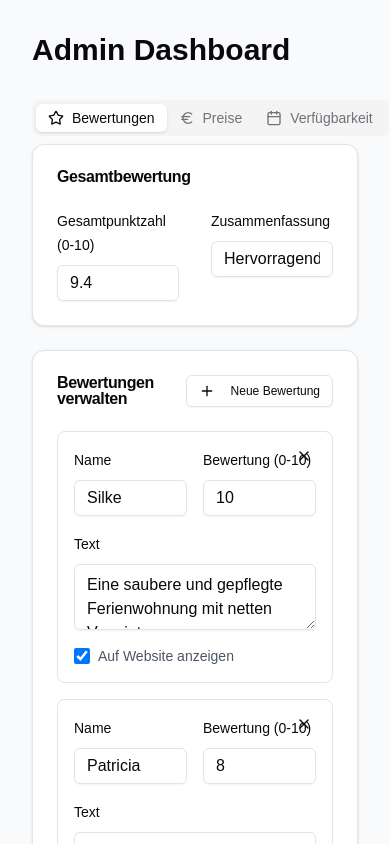
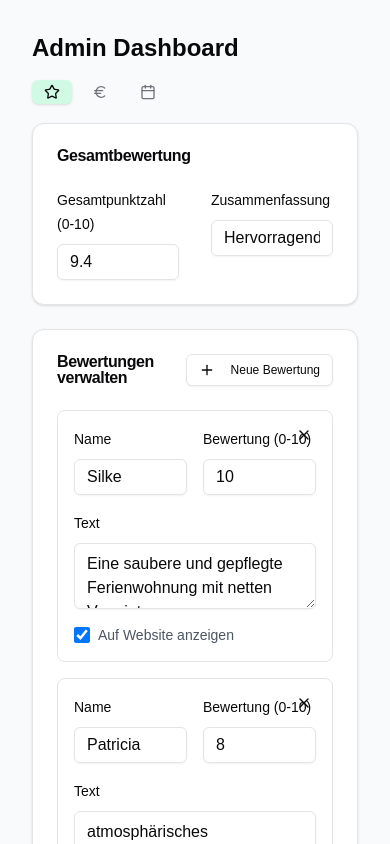
Before and after one commit to GaudiNicki/ferienwohnung-landliebe, a Next.js app: page /admin in a window 390 px wide. Shown: the top 844 px of the page. Built offline with nearby package versions, Linux system fonts and the light colour scheme.

Commit message:
make website responsive

```diff
--- a/src/components/Amenities.tsx
+++ b/src/components/Amenities.tsx
@@ -2,7 +2,7 @@ import { CookingPot, Check, Home, Tv } from 'lucide-react';
 
 export default function Amenities() {
     return (
-        <section id="amenities" className="py-20 px-4 bg-emerald-50">
+        <section id="amenities" className="p-8 lg:py-20 lg:px-8 bg-emerald-50">
             <div className="max-w-7xl mx-auto">
                 <div className="flex items-center justify-between mb-12">
                     <h2 className="text-3xl font-bold text-emerald-800">Ausstattung</h2>
--- a/src/components/Availability.tsx
+++ b/src/components/Availability.tsx
@@ -33,7 +33,7 @@ export default function Availability() {
     };
 
     return (
-        <section id="availability" className="py-20 px-4 bg-gray-50">
+        <section id="availability" className="p-8 lg:py-20 lg:px-8 bg-gray-50">
             <div className="max-w-7xl mx-auto">
                 <h2 className="text-3xl font-bold mb-8 text-emerald-800">Verfügbarkeit</h2>
                 <div>
--- a/src/components/Contact.tsx
+++ b/src/components/Contact.tsx
@@ -5,7 +5,7 @@ import { Card, CardHeader, CardContent } from '@/components/ui/card';
 
 export default function Contact() {
     return (
-        <section id="contact" className="py-20 px-4 bg-gray-50">
+        <section id="contact" className="p-8 lg:py-20 lg:px-8 bg-gray-50">
             <div className="max-w-7xl mx-auto">
                 <h2 className="text-3xl font-bold mb-12 text-emerald-800">Kontakt & Buchung</h2>
 
--- a/src/components/Footer.tsx
+++ b/src/components/Footer.tsx
@@ -9,7 +9,7 @@ export default function Footer() {
     const [currentYear] = useState(() => new Date().getFullYear());
 
     return (
-        <footer className="bg-emerald-900 text-white py-12 px-4">
+        <footer className="bg-emerald-900 text-white p-8 lg:py-12 lg:px-4">
             <div className="max-w-7xl mx-auto">
                 <div className="grid grid-cols-1 md:grid-cols-4 gap-8">
                     {/* Logo and Description */}
--- a/src/components/Gallery.tsx
+++ b/src/components/Gallery.tsx
@@ -165,7 +165,7 @@ export default function Gallery() {
                     <MainGalleryImage />
                 </div>
             ) : (
-                <section id="gallery" className="py-20 px-4 bg-gray-50">
+                <section id="gallery" className="p-8 lg:py-20 lg:px-8 bg-gray-50">
                     <div className="max-w-7xl mx-auto">
                         <h2 className="text-3xl font-bold mb-8 text-emerald-800">Bildergalerie</h2>
                         <div className="relative w-full">
--- a/src/components/LocationMap.tsx
+++ b/src/components/LocationMap.tsx
@@ -30,7 +30,7 @@ export default function LocationMap() {
     const [isOpen, setIsOpen] = useState(true);
 
     return (
-        <section id="location" className="py-20 px-4 bg-emerald-50">
+        <section id="location" className="p-8 lg:py-20 lg:px-8 bg-emerald-50">
             <div className="max-w-7xl mx-auto">
                 <h2 className="text-3xl font-bold mb-8 text-emerald-800">Lage</h2>
                 <div className="grid grid-cols-1 lg:grid-cols-3 gap-8 h-full">
--- a/src/components/Overview.tsx
+++ b/src/components/Overview.tsx
@@ -11,10 +11,10 @@ export default function Overview() {
     const visibleRatings = ratings.filter(rating => rating.visible);
 
     return (
-        <section id="overview" className="py-20 px-4 bg-emerald-50">
+        <section id="overview" className="p-8 lg:py-20 lg:px-8 bg-emerald-50">
             <div className="max-w-7xl mx-auto">
-                <div className="flex flex-col md:flex-row gap-12">
-                    <div className="w-full md:w-2/3">
+                <div className="flex flex-col lg:flex-row gap-12">
+                    <div className="w-full lg:w-2/3">
                         <h2 className="text-3xl font-bold mb-6 text-emerald-800">Ihre Ferienwohnung Landliebe</h2>
                         <div className="prose max-w-none text-gray-600">
                             <p className="text-lg mb-4">
@@ -58,7 +58,7 @@ export default function Overview() {
                     </div>
 
                     {/* Reviews Preview */}
-                    <div className="w-full md:w-1/3">
+                    <div className="w-full lg:w-1/3">
                         <div className="bg-white p-6 rounded-2xl shadow-sm">
                             <h3 className="text-xl font-semibold mb-4">Gästebewertungen</h3>
                             <div className="flex items-center gap-2 mb-4">
--- a/src/components/Prices.tsx
+++ b/src/components/Prices.tsx
@@ -7,7 +7,7 @@ export default function Prices() {
     const { prices } = useSettingsStore();
 
     return (
-        <section id="prices" className="py-20 px-4 bg-emerald-50">
+        <section id="prices" className="p-8 lg:py-20 lg:px-8 bg-emerald-50">
             <div className="max-w-7xl mx-auto">
                 <h2 className="text-3xl font-bold mb-8 text-emerald-800">Preise</h2>
                 <div className="grid grid-cols-1 md:grid-cols-2 gap-8">
--- a/src/components/admin/AdminDashboard.tsx
+++ b/src/components/admin/AdminDashboard.tsx
@@ -1,7 +1,6 @@
 'use client';
 
 import { Star, Euro, Calendar } from 'lucide-react';
-
 import { Tabs, TabsContent, TabsList, TabsTrigger } from '@/components/ui/tabs';
 import RatingsManagement from '@/components/admin/RatingsManagement';
 import PricesManagement from '@/components/admin/PricesManagement';
@@ -9,26 +8,36 @@ import AvailabilityManagement from '@/components/admin/AvailabilityManagement';
 
 export default function AdminDashboard() {
     return (
-        <div className="min-h-screen bg-gray-50 p-8">
+        <div className="min-h-screen bg-gray-50 p-8 sm:p-6 md:p-8">
             <div className="max-w-7xl mx-auto">
-                <h1 className="text-3xl font-bold mb-8">Admin Dashboard</h1>
+                <h1 className="text-2xl sm:text-3xl font-bold mb-4 sm:mb-6 md:mb-8">Admin Dashboard</h1>
 
-                <Tabs defaultValue="ratings">
-                    <TabsList>
-                        <TabsTrigger value="ratings" className="flex gap-2">
+                <Tabs defaultValue="ratings" className="w-full">
+                    <TabsList className="w-full justify-start flex-wrap gap-2 h-auto bg-transparent p-0">
+                        <TabsTrigger
+                            value="ratings"
+                            className="flex gap-2 data-[state=active]:bg-emerald-100"
+                        >
                             <Star size={16} />
-                            Bewertungen
+                            <span className="hidden sm:inline">Bewertungen</span>
                         </TabsTrigger>
-                        <TabsTrigger value="prices" className="flex gap-2">
+                        <TabsTrigger
+                            value="prices"
+                            className="flex gap-2 data-[state=active]:bg-emerald-100"
+                        >
                             <Euro size={16} />
-                            Preise
+                            <span className="hidden sm:inline">Preise</span>
                         </TabsTrigger>
-                        <TabsTrigger value="availability" className="flex gap-2">
+                        <TabsTrigger
+                            value="availability"
+                            className="flex gap-2 data-[state=active]:bg-emerald-100"
+                        >
                             <Calendar size={16} />
-                            Verfügbarkeit
+                            <span className="hidden sm:inline">Verfügbarkeit</span>
                         </TabsTrigger>
                     </TabsList>
 
+                    <div className="mt-4 sm:mt-6">
                         <TabsContent value="ratings">
                             <RatingsManagement />
                         </TabsContent>
@@ -40,6 +49,7 @@ export default function AdminDashboard() {
                         <TabsContent value="availability">
                             <AvailabilityManagement />
                         </TabsContent>
+                    </div>
                 </Tabs>
             </div>
         </div>
--- a/src/components/admin/RatingsManagement.tsx
+++ b/src/components/admin/RatingsManagement.tsx
@@ -31,14 +31,6 @@ export default function RatingsManagement() {
   };
 
   const handleVisibilityToggle = (index: number) => {
-    const visibleCount = ratings.filter(r => r.visible).length;
-    const isCurrentlyVisible = ratings[index].visible;
-
-    if (!isCurrentlyVisible && visibleCount >= 3) {
-      alert('Maximal 3 Bewertungen können gleichzeitig angezeigt werden.');
-      return;
-    }
-
     const newRatings = [...ratings];
     newRatings[index].visible = !newRatings[index].visible;
     setRatings(newRatings);
```
Also changed, not shown: src/components/admin/AvailabilityManagement.tsx (+21 -12 lines). Lines whose indentation alone changed are shown as unchanged.
